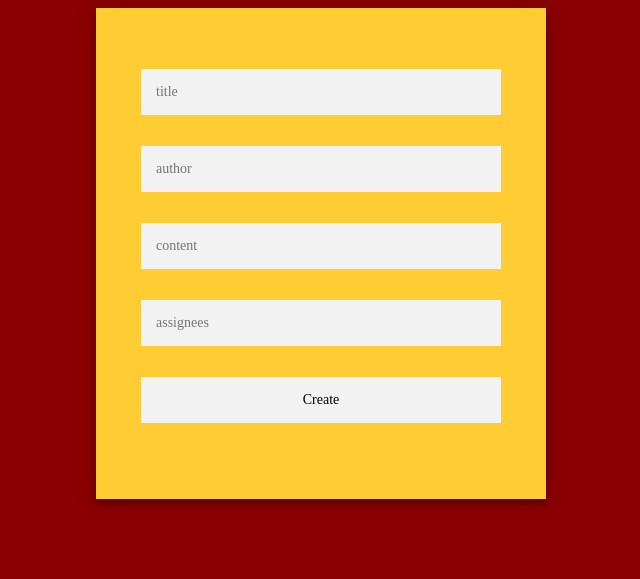
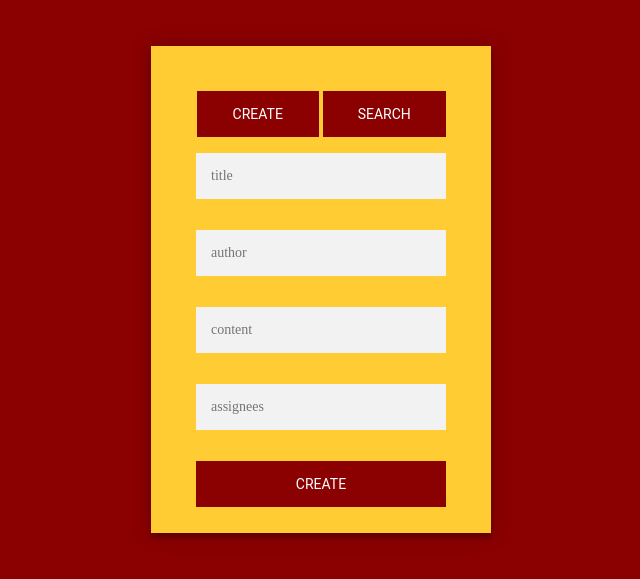
Before and after one commit to Avishek-Paul/FTDL, a Flask app: page /main in a window 1280 px wide. Shown: the top 579 px of the page, without its empty margins (319-959 px from the left). Run offline with Flask 2, Linux system fonts and the light colour scheme.

Commit message:
added search functionality and some visual stuff

```diff
--- a/code/app.py
+++ b/code/app.py
@@ -7,7 +7,7 @@ import time
 import pymongo
 from flask import Flask, render_template, request, jsonify, redirect, url_for
 from conf.settings import Config
-from forms import LoginForm, CreateTask
+from forms import LoginForm, CreateTask, SearchTask
 
 app = Flask(__name__)
 app.config.from_object(Config)
@@ -25,7 +25,7 @@ def index():
 
     return render_template("login.html", title='Sign In', form=form)
 
-@app.route('/newtask/', methods=['GET'])
+@app.route('/newtask/', methods=['POST'])
 def newtask():
 
     data = request.args.to_dict()
@@ -79,7 +79,7 @@ def findtask():
     else:
         return json.dumps({"success":False, "reason": "Improper Inputs"}), 400, {"ContentType":"application/json"}
 
-@app.route('/deletetask/', methods=['GET'])
+@app.route('/deletetask/', methods=['POST'])
 def deletetask():
     data = request.args.to_dict()
 
@@ -97,8 +97,24 @@ def deletetask():
 def main():
 
     form = CreateTask()
+    search = SearchTask()
+
+    show_results = False
+    initial = True
+    data = {}
+
+    if search.validate_on_submit():
+        initial = False
+        raw_results = requests.get('http://127.0.0.1:5000/findtask/', params={'id':search.id_.data.strip()})
+        results = json.loads(raw_results.text)
+        if results['success']:
+            data = results['data']
+            show_results = True
+            # return render_template("main.html", page_title='To Do List', form=form, search=search, show_results=True, initial=False, **data)
 
     if form.validate_on_submit():
+
+        initial = True
 
         params = {
             'title' : form.title.data,
@@ -107,7 +123,7 @@ def main():
             'assignees' : form.assignees.data
         }
 
-        raw_response = requests.get('http://127.0.0.1:5000/newtask/', params=params)
+        raw_response = requests.post('http://127.0.0.1:5000/newtask/', params=params)
         response = json.loads(raw_response.text)
 
         if response['success'] and 'id' in response:
@@ -117,12 +133,11 @@ def main():
 
             if results['success']:
                 data = results['data']
-        else:
-            results = raw_response.text
+                show_results = True
+                # return render_template("main.html", page_title='To Do List', form=form, search=search, show_results=True, initial=True, **data)
 
-        return render_template("main.html", page_title='To Do List', form=form, show_results=True, **data)
-
-    return render_template("main.html", page_title='To Do List', form=form, show_results=False, data=None)
+    return render_template("main.html", page_title='To Do List', form=form, search=search, show_results=show_results,
+                            initial=initial, **data)
 
 if __name__ == "__main__":
     app.run(threaded=True)
--- a/code/forms.py
+++ b/code/forms.py
@@ -14,3 +14,7 @@ class CreateTask(FlaskForm):
     content = StringField('Content', validators=[DataRequired()], render_kw={'placeholder': 'content'})
     assignees = StringField('Assignees', validators=[DataRequired()], render_kw={'placeholder': 'assignees'})
     create = SubmitField('Create')
+
+class SearchTask(FlaskForm):
+    id_ = StringField('ID', validators=[DataRequired()], render_kw={'placeholder': 'task id'})
+    search = SubmitField('Search')
--- a/code/static/login.css
+++ b/code/static/login.css
@@ -9,7 +9,7 @@
   position: relative;
   z-index: 1;
   background: #FFCC33;
-  max-width: 360px;
+  max-width: 250px;
   margin: 0 auto 100px;
   padding: 45px;
   text-align: center;
--- a/code/static/main.css
+++ b/code/static/main.css
@@ -1,18 +1,27 @@
-/* .results{
-    display: none;
-} */
+.main-page {
+  width: 360px;
+  padding: 3% 0 0;
+  margin: auto;
+  font-family: 'Roboto Slab', serif;
+}
 
 .form, .results{
     position: relative;
     z-index: 1;
     background: #FFCC33;
-    max-width: 360px;
-    margin: 0 auto 45px;
+    max-width: 250px;
+    margin: 0 auto 7.5%;
     padding: 45px;
+    padding-bottom: 10px;
     text-align: center;
     box-shadow: 0 0 20px 0 rgba(0, 0, 0, 0.2), 0 5px 5px 0 rgba(0, 0, 0, 0.24);
   }
-  .form input {
+
+  .results{
+    padding-top: 10px;
+  }
+
+  .text-form {
     font-family: 'Roboto Slab', serif;
     outline: 0;
     background: #f2f2f2;
@@ -23,7 +32,16 @@
     box-sizing: border-box;
     font-size: 14px;
   }
-  .form button {
+
+  .create-button:hover,.create-button:active,.create-button:focus {
+    background: rgb(196, 0, 0);
+  }
+
+  .search-button:hover,.search-button:active,.search-button:focus {
+    background: rgb(196, 0, 0);
+  }
+
+  .create-button, .search-button, #show-create-button, #show-search-button{
     font-family: "Roboto", sans-serif;
     text-transform: uppercase;
     outline: 0;
@@ -37,44 +55,11 @@
     transition: all 0.3 ease;
     cursor: pointer;
   }
-  .form button:hover,.form button:active,.form button:focus {
-    background: rgb(196, 0, 0);
+
+  #show-create-button, #show-search-button {
+    width: 49%;
   }
 
-  .container {
-    position: relative;
-    z-index: 1;
-    max-width: 300px;
-    margin: 0 auto;
-  }
-
-  .container:before, .container:after {
-    content: "";
-    display: block;
-    clear: both;
-  }
-  .container .info {
-    margin: 50px auto;
-    text-align: center;
-  }
-  .container .info h1 {
-    margin: 0 0 15px;
-    padding: 0;
-    font-size: 36px;
-    font-weight: 300;
-    color: #000000;
-  }
-  .container .info span {
-    color: #4d4d4d;
-    font-size: 12px;
-  }
-  .container .info span a {
-    color: #000000;
-    text-decoration: none;
-  }
-  .container .info span .fa {
-    color: #EF3B3A;
-  }
   body {
     background: #8B0000; /* fallback for old browsers */
     font-family: "Roboto", sans-serif;
--- /dev/null
+++ b/code/static/main.js
@@ -0,0 +1,15 @@
+var createButton = document.querySelector("#show-create-button");
+var searchButton = document.querySelector("#show-search-button");
+
+var createForm = document.querySelector(".create-form");
+var searchForm = document.querySelector(".search-form");
+
+createButton.addEventListener("click", function(){
+    createForm.style.display = "";
+    searchForm.style.display = "none";
+})
+
+searchButton.addEventListener("click", function(){
+    searchForm.style.display = "";
+    createForm.style.display = "none";
+})
--- a/code/templates/login.html
+++ b/code/templates/login.html
@@ -5,7 +5,7 @@
 
     <head>
         <link href="https://fonts.googleapis.com/css?family=Roboto+Slab" rel="stylesheet">
-        <link rel= "stylesheet" type= "text/css" href="{{ url_for('static', filename='login.css')}}"        >
+        <link rel= "stylesheet" type= "text/css" href="{{ url_for('static', filename='login.css', v=0.0.4)}}"        >
     </head>
 
     <body>
--- a/code/templates/main.html
+++ b/code/templates/main.html
@@ -5,11 +5,16 @@
     <meta http-equiv="X-UA-Compatible" content="IE=edge">
     <title>{{ page_title }}</title>
     <meta name="viewport" content="width=device-width, initial-scale=1">
-    <link rel= "stylesheet" type= "text/css" href="{{ url_for('static', filename='main.css', v=0.0.1)}}"        >
+    <link rel= "stylesheet" type= "text/css" href="{{ url_for('static', filename='main.css', v=0.0.4)}}">
 </head>
 
 <body>
-    <div class="form">
+    <div class=main-page>
+
+        <div class="form">
+
+            <button id="show-create-button"> Create </button>
+            <button id="show-search-button"> Search </button>
 
             {% block content %}
             <form class="create-form" action="" method="post" novalidate>
@@ -39,10 +44,27 @@
                     {% endfor %}
                 </p>
 
-                <p>{{ form.create(class_="submit-button") }}</p>
+                <p>{{ form.create(class_="create-button") }}</p>
             </form>
+
+            <form class="search-form" action="" method="post" novalidate>
+
+                {{ search.hidden_tag() }}
+
+                <p>
+                    {{ search.id_(size=32, class_="text-form") }}
+                    {% for error in search.id_.errors %}
+                    <span style="color: #8B0000;">[{{ error }}]</span>
+                    {% endfor %}
+                </p>
+
+                <p>{{ search.search(class_="search-button") }}</p>
+
+            </form>
+
             {% endblock %}
 
+    </div>
     </div>
 
 
@@ -62,6 +84,21 @@
 
     {% endblock %}
 
+            {% if initial %}
+                <script>
+                    document.querySelector('.create-form').style.display = "";
+                    document.querySelector('.search-form').style.display = "none";
+                </script>
+            {% else %}
+                <script>
+                    document.querySelector('.create-form').style.display = "none";
+                    document.querySelector('.search-form').style.display = "";
+                </script>
+            {% endif %}
+
+
+
+    <script src="{{url_for('static', filename='main.js')}}"></script>
 
 </body>
 </html>
```
